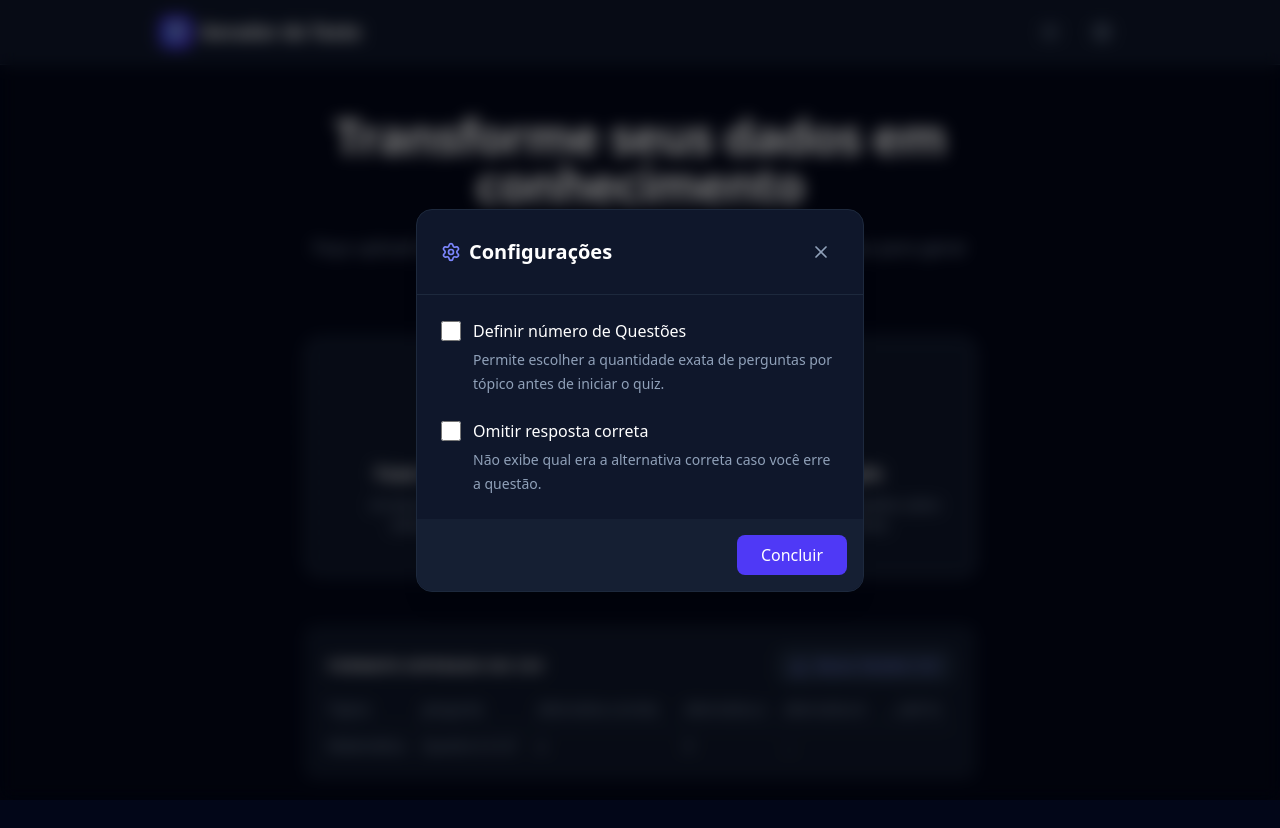
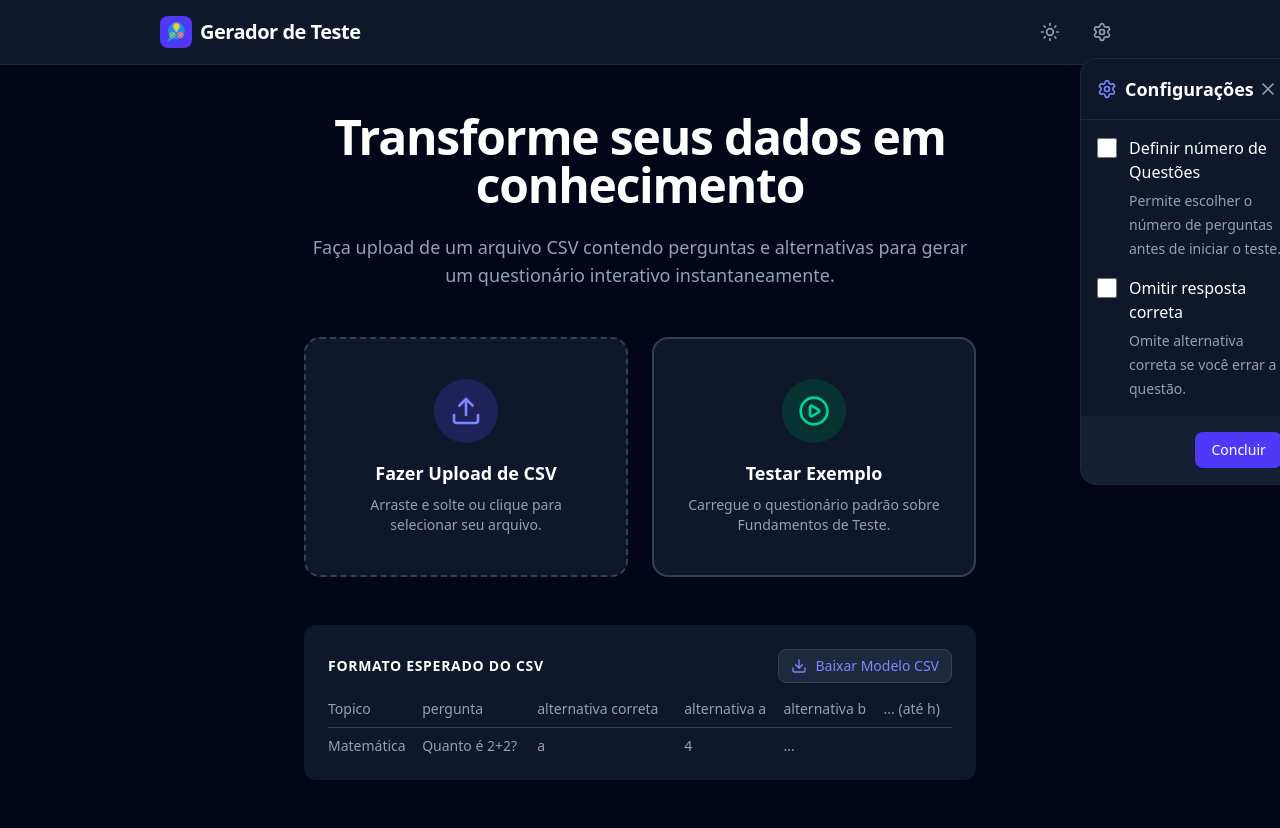
Before and after one commit to felipeUmbra/csv-quiz, a React (Vite) app: page / in a window 1280 px wide. Both pictures are taken after a click on the button 1102 px from the left and 32 px from the top of the page. Built offline with nearby package versions, Linux system fonts and the light colour scheme.

Commit message:
Add settings popover with options for custom question count and hiding correct answers; implement click-outside functionality

```diff
--- a/src/App.tsx
+++ b/src/App.tsx
@@ -1,4 +1,4 @@
-import React, { useState, useEffect } from 'react';
+import React, { useState, useEffect, useRef } from 'react';
 import Papa from 'papaparse';
 import { Upload, FileText, PlayCircle, Download, Moon, Sun, Settings, X } from 'lucide-react';
 import Quiz, { Question } from './components/Quiz';
@@ -26,6 +26,10 @@ export default function App() {
   const [topicLimits, setTopicLimits] = useState<Record<string, number>>({});
   const [topicCounts, setTopicCounts] = useState<Record<string, number>>({});
 
+  // Refs for the settings button and popover content to handle click-outside
+  const settingsButtonRef = useRef<HTMLButtonElement>(null);
+  const settingsPopoverRef = useRef<HTMLDivElement>(null);
+
   useEffect(() => {
     if (isDarkMode) {
       document.documentElement.classList.add('dark');
@@ -33,6 +37,23 @@ export default function App() {
       document.documentElement.classList.remove('dark');
     }
   }, [isDarkMode]);
+
+  // Effect to handle clicking outside the popover to close it
+  useEffect(() => {
+    const handleClickOutside = (event: MouseEvent) => {
+      if (
+        settingsPopoverRef.current &&
+        !settingsPopoverRef.current.contains(event.target as Node) &&
+        settingsButtonRef.current &&
+        !settingsButtonRef.current.contains(event.target as Node)
+      ) {
+        setIsSettingsOpen(false);
+      }
+    };
+
+    document.addEventListener('mousedown', handleClickOutside);
+    return () => document.removeEventListener('mousedown', handleClickOutside);
+  }, [isSettingsOpen]);
 
   const toggleDarkMode = () => setIsDarkMode(!isDarkMode);
 
@@ -244,6 +265,8 @@ export default function App() {
             <h1 className="text-xl font-semibold tracking-tight text-slate-900 dark:text-white">Gerador de Teste</h1>
           </div>
           <div className="flex items-center gap-2 sm:gap-4">
+            {/* Added relative positioning to this div to anchor the popover */}
+            <div className="relative flex items-center gap-2 sm:gap-4">
             <button
               onClick={toggleDarkMode}
               className="p-2 text-slate-500 hover:text-slate-900 dark:text-slate-400 dark:hover:text-white transition-colors rounded-lg hover:bg-slate-100 dark:hover:bg-slate-800"
@@ -251,16 +274,89 @@ export default function App() {
             >
               {isDarkMode ? <Sun className="w-5 h-5" /> : <Moon className="w-5 h-5" />}
             </button>
-
             {((!isStarted && !isConfiguringQuestions) || isQuizFinished) && (
               <button
-                onClick={() => setIsSettingsOpen(true)}
+                ref={settingsButtonRef}
+                onClick={() => setIsSettingsOpen(!isSettingsOpen)}
                 className="p-2 text-slate-500 hover:text-slate-900 dark:text-slate-400 dark:hover:text-white transition-colors rounded-lg hover:bg-slate-100 dark:hover:bg-slate-800"
                 title="Configurações"
               >
                 <Settings className="w-5 h-5" />
               </button>
             )}
+
+            {/* Popover content */}
+            {isSettingsOpen && (
+              <div
+                ref={settingsPopoverRef} // Attach ref to the popover content
+                className="absolute top-full left-12 mt-2 max-w-lg bg-white dark:bg-slate-900 rounded-2xl shadow-xl border border-slate-200 dark:border-slate-800 z-50 animate-in fade-in slide-in-from-top-2 duration-200 origin-top-right" // Adjusted positioning and animation
+              >
+                <div className="flex items-center justify-between p-4 border-b border-slate-100 dark:border-slate-800">
+                  <h2 className="text-lg font-bold text-slate-900 dark:text-white flex items-center gap-2">
+                    <Settings className="w-5 h-5 text-indigo-600 dark:text-indigo-400" />
+                    Configurações
+                  </h2>
+                  <button
+                    onClick={() => setIsSettingsOpen(false)}
+                    className="p-1 text-slate-500 hover:text-slate-900 dark:text-slate-400 dark:hover:text-white transition-colors rounded-lg hover:bg-slate-100 dark:hover:bg-slate-800"
+                  >
+                    <X className="w-5 h-5" />
+                  </button>
+                </div>
+
+                <div className="p-4">
+                  <div className="space-y-4">
+                    <label className="flex items-start gap-3 cursor-pointer group">
+                      <div className="flex items-center h-6">
+                        <input
+                          type="checkbox"
+                          checked={enableCustomQuestionCount}
+                          onChange={(e) => setEnableCustomQuestionCount(e.target.checked)}
+                          className="w-5 h-5 text-indigo-600 rounded border-slate-300 focus:ring-indigo-500 dark:border-slate-600 dark:bg-slate-900 dark:checked:bg-indigo-500 transition-colors"
+                        />
+                      </div>
+                      <div>
+                        <span className="text-base font-medium text-slate-900 dark:text-white block mb-1 group-hover:text-indigo-600 dark:group-hover:text-indigo-400 transition-colors">
+                          Definir número de Questões
+                        </span>
+                        <span className="text-sm text-slate-500 dark:text-slate-400">
+                          Permite escolher o número de perguntas antes de iniciar o teste.
+                        </span>
+                      </div>
+                    </label>
+
+                    <label className="flex items-start gap-3 cursor-pointer group">
+                      <div className="flex items-center h-6">
+                        <input
+                          type="checkbox"
+                          checked={hideCorrectAnswer}
+                          onChange={(e) => setHideCorrectAnswer(e.target.checked)}
+                          className="w-5 h-5 text-indigo-600 rounded border-slate-300 focus:ring-indigo-500 dark:border-slate-600 dark:bg-slate-900 dark:checked:bg-indigo-500 transition-colors"
+                        />
+                      </div>
+                      <div>
+                        <span className="text-base font-medium text-slate-900 dark:text-white block mb-1 group-hover:text-indigo-600 dark:group-hover:text-indigo-400 transition-colors">
+                          Omitir resposta correta
+                        </span>
+                        <span className="text-sm text-slate-500 dark:text-slate-400">
+                          Omite alternativa correta se você errar a questão.
+                        </span>
+                      </div>
+                    </label>
+                  </div>
+                </div>
+
+                <div className="p-4 bg-slate-50 dark:bg-slate-800/50 rounded-b-2xl flex justify-end">
+                  <button
+                    onClick={() => setIsSettingsOpen(false)}
+                    className="px-4 py-2 bg-indigo-600 text-white font-medium rounded-lg hover:bg-indigo-700 transition-colors text-sm"
+                  >
+                    Concluir
+                  </button>
+                </div>
+              </div>
+            )}
+            </div> {/* End of relative div */}
 
             {(isStarted || isConfiguringQuestions) && (
               <button
@@ -422,77 +518,6 @@ export default function App() {
           />
         )}
       </main>
-
-      {/* Janela Flutuante de Configurações */}
-      {isSettingsOpen && (
-        <div className="fixed inset-0 z-50 flex items-center justify-center bg-slate-900/50 dark:bg-black/50 backdrop-blur-sm p-4 animate-in fade-in duration-200">
-          <div className="bg-white dark:bg-slate-900 rounded-2xl shadow-xl w-full max-w-md border border-slate-200 dark:border-slate-800 relative animate-in zoom-in-95 duration-200">
-            <div className="flex items-center justify-between p-6 border-b border-slate-100 dark:border-slate-800">
-              <h2 className="text-xl font-bold text-slate-900 dark:text-white flex items-center gap-2">
-                <Settings className="w-5 h-5 text-indigo-600 dark:text-indigo-400" />
-                Configurações
-              </h2>
-              <button
-                onClick={() => setIsSettingsOpen(false)}
-                className="p-2 text-slate-500 hover:text-slate-900 dark:text-slate-400 dark:hover:text-white transition-colors rounded-lg hover:bg-slate-100 dark:hover:bg-slate-800"
-              >
-                <X className="w-5 h-5" />
-              </button>
-            </div>
-
-            <div className="p-6">
-              <div className="space-y-6">
-                <label className="flex items-start gap-3 cursor-pointer group">
-                  <div className="flex items-center h-6">
-                    <input
-                      type="checkbox"
-                      checked={enableCustomQuestionCount}
-                      onChange={(e) => setEnableCustomQuestionCount(e.target.checked)}
-                      className="w-5 h-5 text-indigo-600 rounded border-slate-300 focus:ring-indigo-500 dark:border-slate-600 dark:bg-slate-900 dark:checked:bg-indigo-500 transition-colors"
-                    />
-                  </div>
-                  <div>
-                    <span className="text-base font-medium text-slate-900 dark:text-white block mb-1 group-hover:text-indigo-600 dark:group-hover:text-indigo-400 transition-colors">
-                      Definir número de Questões
-                    </span>
-                    <span className="text-sm text-slate-500 dark:text-slate-400">
-                      Permite escolher a quantidade exata de perguntas por tópico antes de iniciar o quiz.
-                    </span>
-                  </div>
-                </label>
-
-                <label className="flex items-start gap-3 cursor-pointer group">
-                  <div className="flex items-center h-6">
-                    <input
-                      type="checkbox"
-                      checked={hideCorrectAnswer}
-                      onChange={(e) => setHideCorrectAnswer(e.target.checked)}
-                      className="w-5 h-5 text-indigo-600 rounded border-slate-300 focus:ring-indigo-500 dark:border-slate-600 dark:bg-slate-900 dark:checked:bg-indigo-500 transition-colors"
-                    />
-                  </div>
-                  <div>
-                    <span className="text-base font-medium text-slate-900 dark:text-white block mb-1 group-hover:text-indigo-600 dark:group-hover:text-indigo-400 transition-colors">
-                      Omitir resposta correta
-                    </span>
-                    <span className="text-sm text-slate-500 dark:text-slate-400">
-                      Não exibe qual era a alternativa correta caso você erre a questão.
-                    </span>
-                  </div>
-                </label>
-              </div>
-            </div>
-
-            <div className="p-4 bg-slate-50 dark:bg-slate-800/50 rounded-b-2xl flex justify-end">
-              <button
-                onClick={() => setIsSettingsOpen(false)}
-                className="px-6 py-2 bg-indigo-600 text-white font-medium rounded-lg hover:bg-indigo-700 transition-colors"
-              >
-                Concluir
-              </button>
-            </div>
-          </div>
-        </div>
-      )}
     </div>
   );
 }
```
